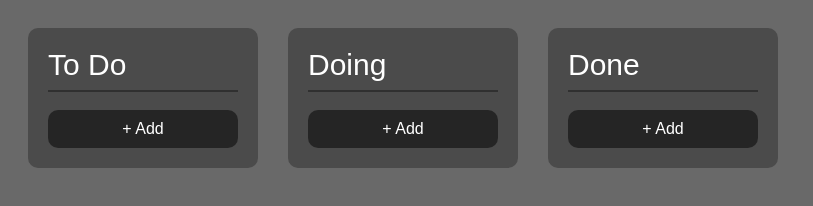
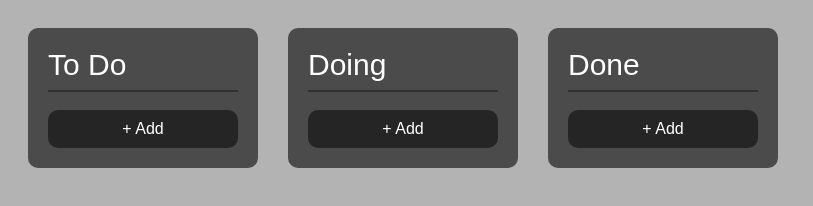
Before and after one commit to NelsonsDevelopment/Kanban, a plain HTML site: page index.html in a window 1280 px wide. Shown: the whole page, without its empty margins (0-813 px from the left). Drawn offline with Linux system fonts and the light colour scheme.

Commit message:
Update index.html

```diff
--- a/index.html
+++ b/index.html
@@ -7,7 +7,7 @@
     <title>Kanban Board</title>
     <link rel="stylesheet" href="main.css">
 </head>
-<body style="background: dimgray;">
+<body style="background: #B3B3B3;">
     <div class="kanban">
         <!-- <div class="kanban_column">
             <div class="kanban_column-title">To Do</div>
```
